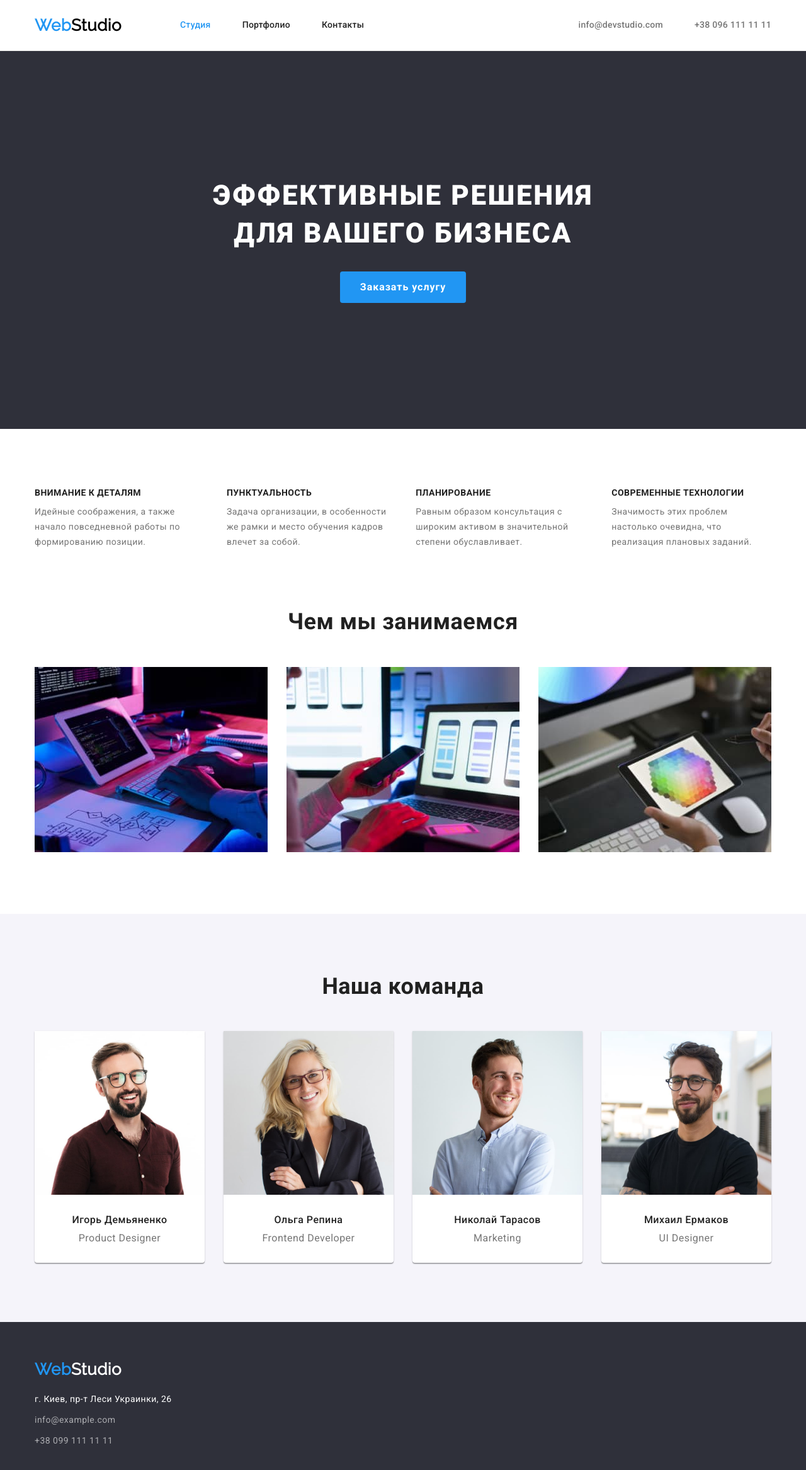
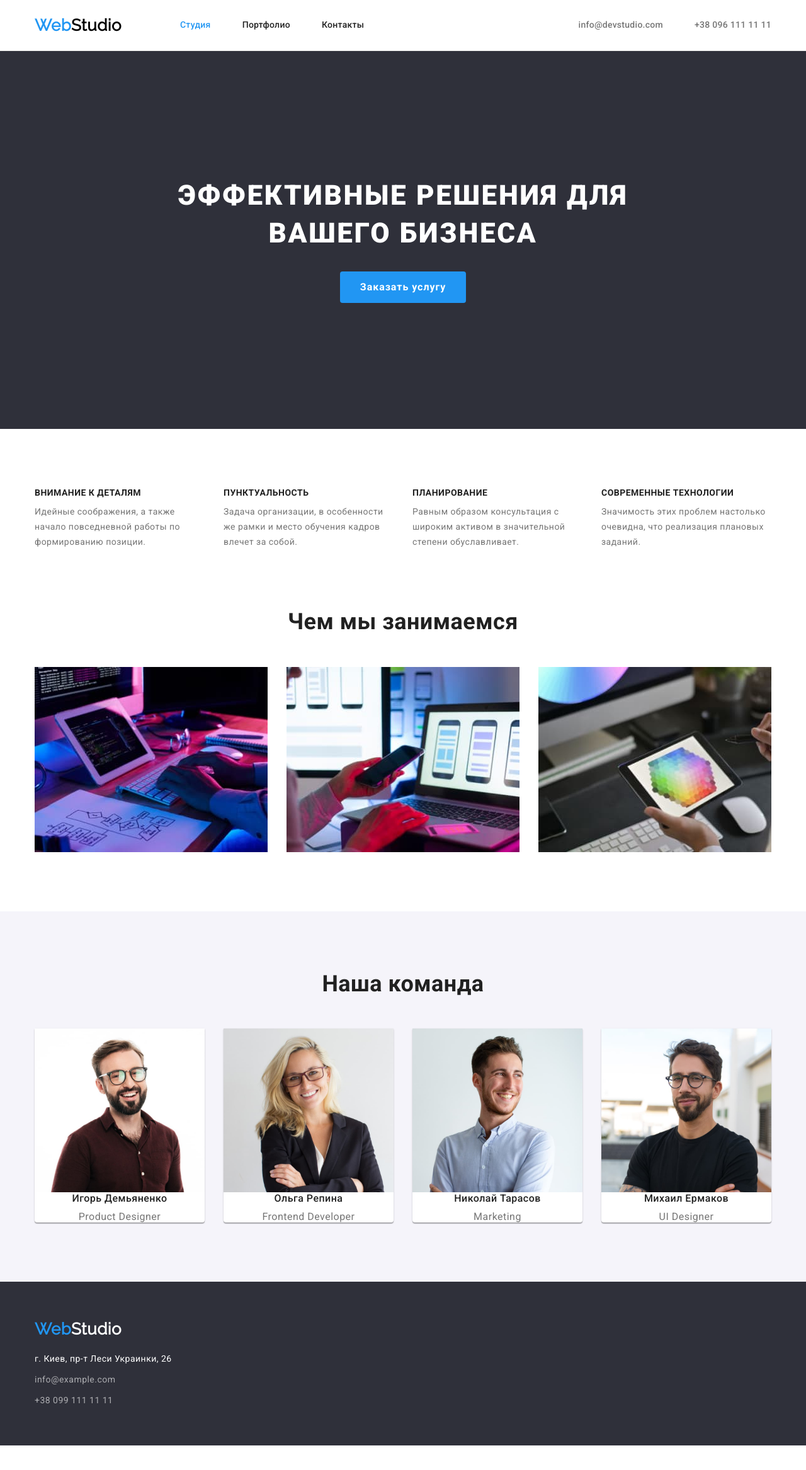
Before and after one commit to vtk0679/goit-markup-hw-03, a plain HTML site: page index.html in a window 1280 px wide. Shown: the whole page at 63% size. After the commit the page ends 2295 px from the top, so only its background shows below. Drawn offline with nearby package versions, Linux system fonts and the light colour scheme.

Commit message:
fixes issue css for card-boxes

```diff
--- a/css/styles.css
+++ b/css/styles.css
@@ -8,6 +8,8 @@
   --back-ground-light: #f5f4fa;
   --border: #eeeeee;
   --header-border: #ececec;
+  --card-box-shadow: 0px 1px 3px rgba(0, 0, 0, 0.12), 0px 1px 1px rgba(0, 0, 0, 0.14),
+    0px 2px 1px rgba(0, 0, 0, 0.2);
 
   --main-font: 'Roboto', sans-serif;
   --secondary-font: 'Raleway', sans-serif;
@@ -15,6 +17,7 @@
   --main-font-weight: 400;
 }
 
+/*  === Сброс стилей и глобальные стили === */
 body {
   font-family: var(--main-font);
   font-weight: var(--main-font-weight);
@@ -24,11 +27,19 @@ body {
 
 h1,
 h2,
-h3,
+h3 {
+  margin: 0;
+}
+
 ul,
 p {
   margin: 0;
   padding: 0;
+}
+
+img {
+  display: block;
+  max-width: 100%;
 }
 
 .link {
@@ -56,13 +67,12 @@ p {
   padding-right: 15px;
 }
 
-/* --- Временные стили, чтобы был виден белый текст --- */
 .hero,
 .footer {
   background-color: #2f303a;
 }
 
-/* --- Header --- */
+/* === Header === */
 .logo {
   margin-right: 93px;
 
@@ -124,7 +134,7 @@ p {
   border-bottom: 1px solid var(--header-border);
 }
 
-/* --- CSS for portfolio.html --- */
+/* === CSS for portfolio.html === */
 
 .section {
   padding-top: 94px;
@@ -181,13 +191,15 @@ p {
 
 .works-list > .item {
   flex-basis: calc((100% - 90px) / 3);
-  margin: 15px;
+  margin-left: 30px;
+  margin-top: 30px;
 }
 
 .works-list {
   display: flex;
   flex-wrap: wrap;
-  margin: -15px;
+  margin-left: -30px;
+  margin-top: -30px;
 }
 
 .works-list-item > img {
@@ -212,7 +224,7 @@ p {
   margin-bottom: 4px;
 }
 
-/* --- Footer --- */
+/* === Footer === */
 
 .footer .logo {
   display: block;
@@ -252,18 +264,14 @@ p {
   color: rgba(255, 255, 255, 0.6);
 }
 
-/* --- CSS for index.html --- */
+/* === CSS for index.html === */
 
 .hero {
   text-align: center;
 }
 
 .hero-content {
-  margin-left: auto;
-  margin-right: auto;
-  width: 696px;
-  padding-top: 200px;
-  padding-bottom: 200px;
+  padding: 200px 237px;
 }
 
 .hero-title {
@@ -309,12 +317,15 @@ p {
 
 .advantages-list {
   display: flex;
-  flex-basis: calc(100% / 4 - 30px);
-  margin: -15px;
+  flex-wrap: wrap;
+  margin-left: -30px;
+  margin-top: -30px;
 }
 
 .advantages-list-item {
-  margin: 15px;
+  flex-basis: calc(100% / 4 - 30px);
+  margin-left: 30px;
+  margin-top: 30px;
 }
 
 .advantages-list-item h3 {
@@ -368,18 +379,17 @@ p {
   justify-content: space-between;
 }
 
-.team-list-item {
+.team-list-card-content {
+  padding-top: 30px;
   padding-bottom: 30px;
-  box-shadow: 0px 1px 3px rgba(0, 0, 0, 0.12), 0px 1px 1px rgba(0, 0, 0, 0.14),
-    0px 2px 1px rgba(0, 0, 0, 0.2);
-  border-radius: 0px 0px 4px 4px;
-
-  background-color: var(--primary-white-color);
 }
 
-.team-list-item > img {
-  display: block;
-  margin-bottom: 30px;
+.team-list-item {
+  border-radius: 0px 0px 4px 4px;
+  overflow: hidden;
+
+  box-shadow: var(--card-box-shadow);
+  background-color: var(--primary-white-color);
 }
 
 .team-list-item h3,
```
